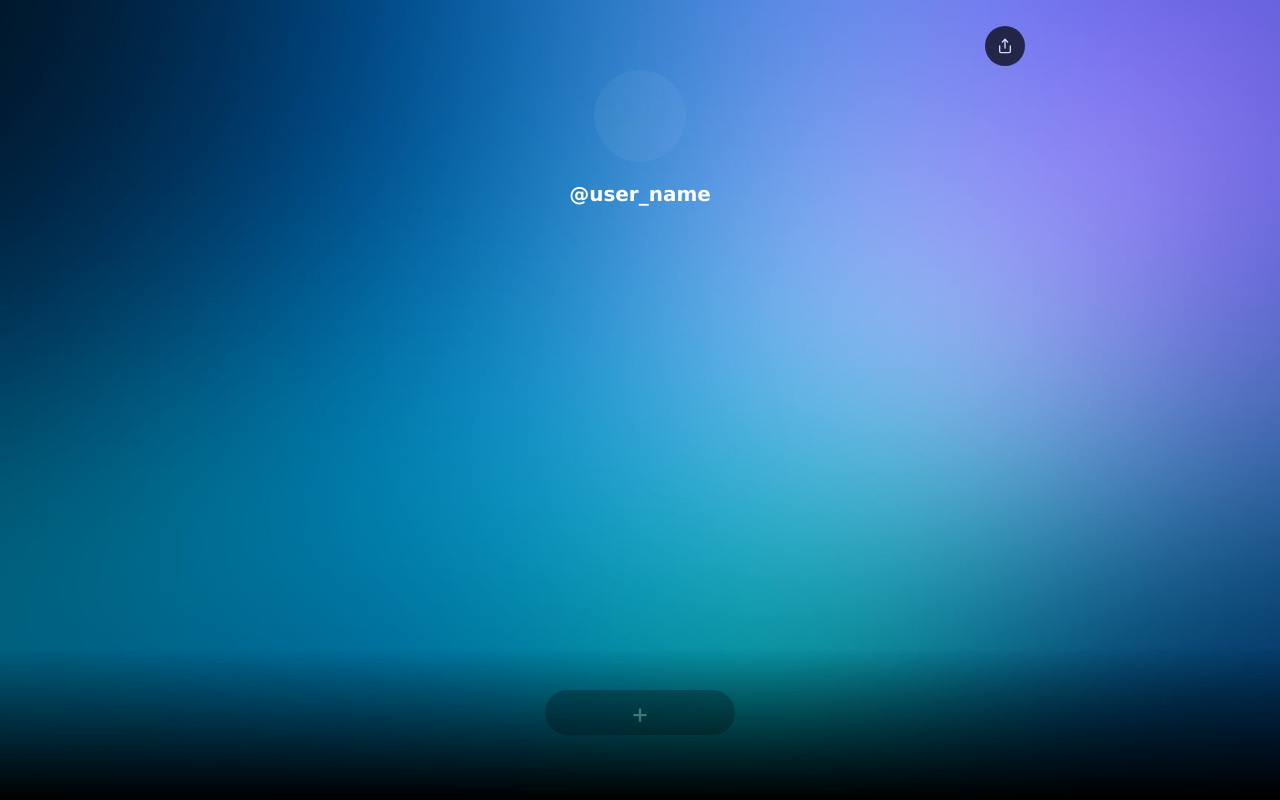
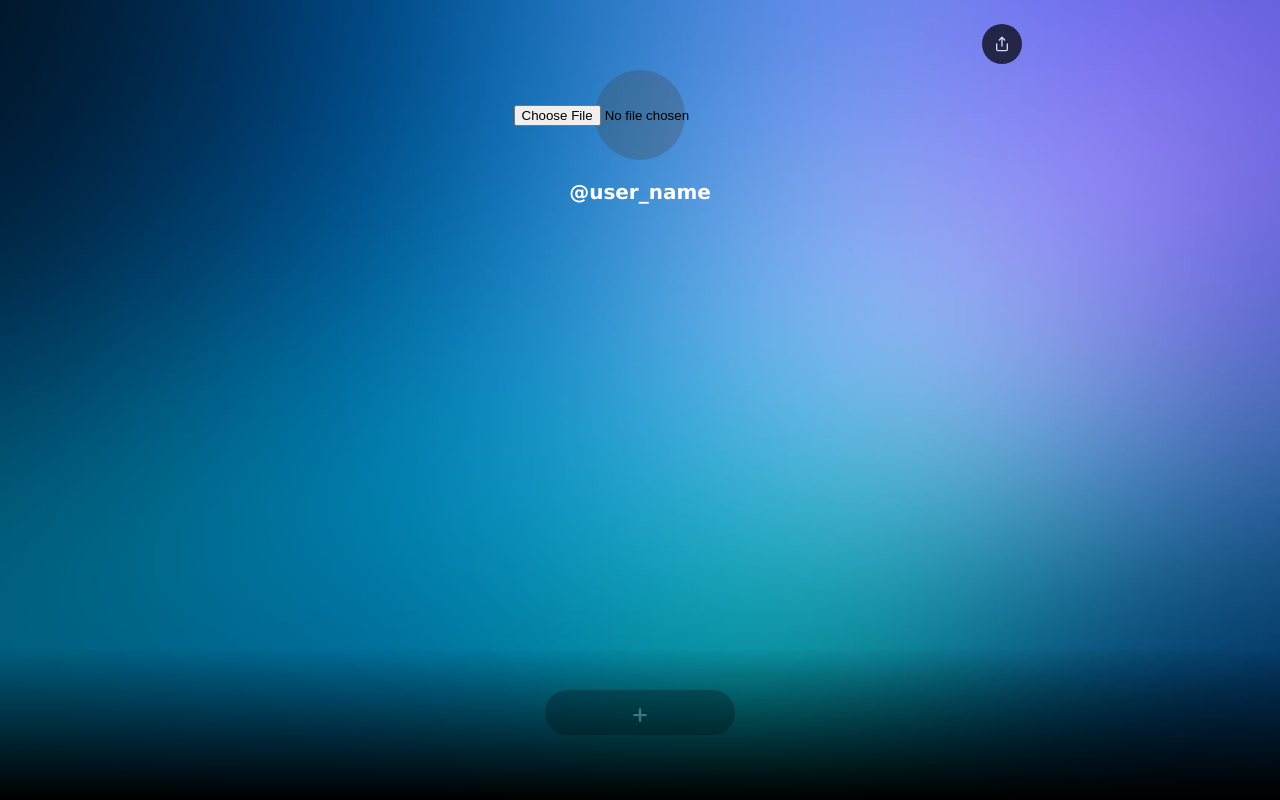
Before and after one commit to Khomenko-Dmytro/link-pr, a React (Create React App) app: page / in a window 1280 px wide. Built offline with nearby package versions, Linux system fonts and the light colour scheme.

Commit message:
19 04 2023

```diff
--- a/src/components/Header/Header.jsx
+++ b/src/components/Header/Header.jsx
@@ -1,13 +1,18 @@
 import React from "react";
 import styles from "./header.module.css";
 import cn from "classnames";
-import { useEffect } from "react";
+import { useState } from "react";
 import { FiShare } from "react-icons/fi";
+import Photo from "../UI/Photo";
 
 const Header = () => {
+  const [photo, setPhoto] = useState("");
+
   return (
     <div className={cn(styles.block__header)}>
-      <div className={cn(styles.header__photo)}></div>
+      <div className={cn(styles.header__photo)}>
+        <Photo />
+      </div>
       <div className={cn(styles.header__user_name)}></div>
       <div className={cn(styles.header__link)}>
         <FiShare className={cn(styles.header__link_icon)} />
--- a/src/components/Header/header.module.css
+++ b/src/components/Header/header.module.css
@@ -1,9 +1,9 @@
 .block__header {
   border: 1px solid rgb(255, 255, 255);
   border-radius: 50px;
-  width: 780px;
-  height: 60px;
-  margin: 15px auto 0;
+  width: 785px;
+  height: 65px;
+  margin: 10px auto 0;
   visibility: hidden;
   background-color: rgba(8, 0, 0, 0.5);
   /* transition: background-color 150ms ease 0s,
@@ -35,10 +35,11 @@
   border-radius: 50%;
   width: 40px;
   height: 40px;
-  margin-left: 5px;
+  margin-left: 10px;
   display: flex;
   justify-content: center;
   align-items: center;
+  /* border: 1px solid white; */
 }
 
 .header__user_name {
@@ -55,7 +56,7 @@
   border-radius: 50%;
   width: 40px;
   height: 40px;
-  margin-right: 5px;
+  margin-right: 10px;
 
   display: flex;
   justify-content: center;
--- a/src/components/Links/MyLink.jsx
+++ b/src/components/Links/MyLink.jsx
@@ -45,8 +45,8 @@ const MyLink = (props) => {
 
   const [isEdit, setIsEdit] = useState(posts.isEdit);
   const [penIsEdit, setPenIsEdit] = useState(false);
-  const [inputTitle, setInputTitle] = useState("title");
-  const [inputLink, setInputLink] = useState("link");
+  const [inputTitle, setInputTitle] = useState("Title");
+  const [inputLink, setInputLink] = useState("Link");
 
   function changePenColor(e) {
     if (isEdit) {
@@ -134,7 +134,7 @@ const MyLink = (props) => {
                 />
                 <input
                   id="input2"
-                  type="text"
+                  type="url"
                   value={inputLink === "link" ? "" : inputLink}
                   placeholder="Link"
                   onChange={(e) => setInputLink(e.target.value)}
@@ -145,12 +145,9 @@ const MyLink = (props) => {
                 />
               </div>
             )}
-            <div className={cn(styles.change__link)}>
+            <div className={cn(styles.change__link)} onClick={handleInputFocus}>
               {penIsEdit && (
-                <BsPencilSquare
-                  className={cn(styles.change__link_icon)}
-                  onClick={handleInputFocus}
-                />
+                <BsPencilSquare className={cn(styles.change__link_icon)} />
               )}
             </div>
           </div>
--- a/src/components/Links/link.module.css
+++ b/src/components/Links/link.module.css
@@ -58,6 +58,7 @@
   height: 20px;
   border-radius: 50%;
   color: rgb(255, 255, 255);
+  display: inline-block;
 }
 
 .change__link:hover .change__link_icon {
@@ -112,8 +113,7 @@
   display: flex;
   justify-content: center;
   align-items: center;
-  color: white;
-  opacity: 10%;
+  color: rgba(255, 255, 255, 0.1);
 }
 
 .remove__btn:hover {
--- /dev/null
+++ b/src/components/UI/Photo.jsx
@@ -0,0 +1,36 @@
+import React from "react";
+import { useState } from "react";
+import styles from "../UserName/user.module.css";
+import cn from "classnames";
+
+const Photo = ({ photoChange }) => {
+  const [img, setImg] = useState(null);
+
+  function handleImgChange(e) {
+    const file = e.target.files[0];
+    const reader = new FileReader();
+    reader.readAsDataURL(file);
+    reader.onloadend = () => {
+      setImg(reader.result);
+      photoChange(reader.result);
+    };
+  }
+
+  return (
+    <>
+      {img ? (
+        <img src={img} alt="" />
+      ) : (
+        <input
+          type="file"
+          accept="img/*"
+          onChange={handleImgChange}
+          id="input__file"
+          className={cn(styles.input, styles.input__file)}
+        />
+      )}
+    </>
+  );
+};
+
+export default Photo;
--- a/src/components/UserName/UserName.jsx
+++ b/src/components/UserName/UserName.jsx
@@ -3,8 +3,9 @@ import { useState, useEffect } from "react";
 import styles from "./user.module.css";
 import stylesHeader from "../Header/header.module.css";
 import cn from "classnames";
+import Photo from "../UI/Photo";
 
-const UserName = (props) => {
+const UserName = () => {
   const [user, setUser] = useState(false);
   const [userValue, setUserValue] = useState("user_name");
 
@@ -14,11 +15,11 @@ const UserName = (props) => {
         "user_name";
     } else {
       document.querySelector(`.${stylesHeader.header__user_name}`).innerHTML =
-        "@" + `${userValue}`;
+        "@" + `${userValue ? userValue : "user_name"}`;
     }
   }, [userValue]);
 
-  function handleKey(e) {
+  function handleKeyEnter(e) {
     if (e.key === "Enter") {
       setUser(false);
       setUserValue(userValue);
@@ -37,18 +38,21 @@ const UserName = (props) => {
 
   return (
     <div className={cn(styles.top__block)}>
-      <div className={cn(styles.photo)}></div>
+      <div className={cn(styles.photo)}>
+        <Photo />
+      </div>
       <div className={cn(styles.title)} onClick={inputFocus}>
         @
         {!user ? (
-          <span>{userValue}</span>
+          <span>{userValue ? userValue : "user_name"}</span>
         ) : (
           <input
             id="input1"
-            value={userValue}
+            value={userValue === "user_name" ? "" : userValue}
+            placeholder="user_name"
             onChange={(e) => setUserValue(e.target.value)}
             onBlur={() => setUser(false)}
-            onKeyDown={handleKey}
+            onKeyDown={handleKeyEnter}
           />
         )}
       </div>
--- a/src/components/UserName/user.module.css
+++ b/src/components/UserName/user.module.css
@@ -9,9 +9,19 @@
   width: 90px;
   height: 90px;
   border-radius: 50%;
-  border: 1px solid white;
-  background: white;
-  opacity: 5%;
+  background: rgb(71, 71, 71, 0.3);
+  display: flex;
+  flex-direction: row;
+  justify-content: center;
+  align-items: center;
+}
+
+.photo img {
+  width: 90px;
+  height: 90px;
+  /* overflow: hidden; */
+  object-fit: cover;
+  border-radius: 50%;
 }
 
 .title {
```
Also changed, not shown: src/components/UI/ProfilePicture.jsx (added, +7 -0 lines).
